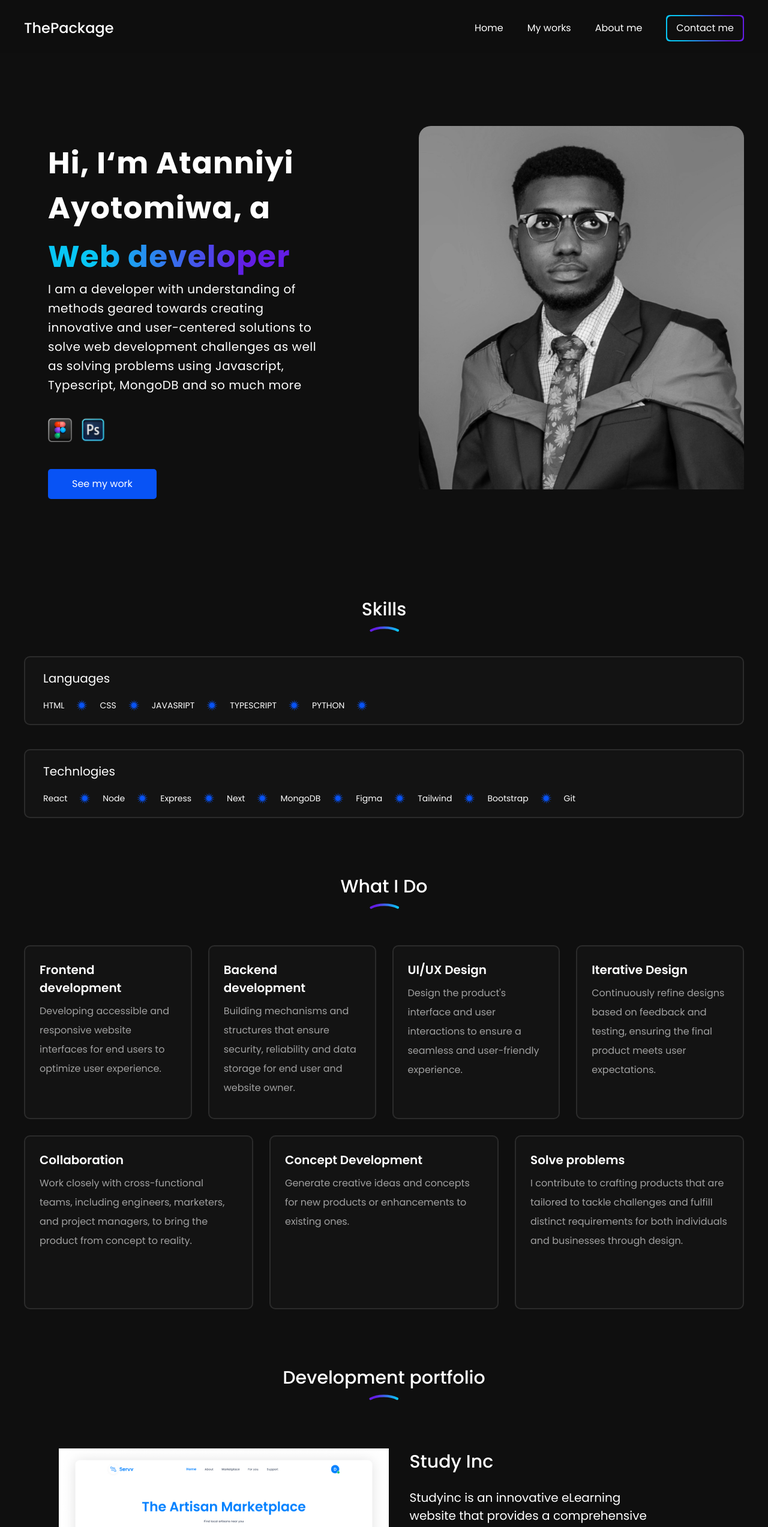
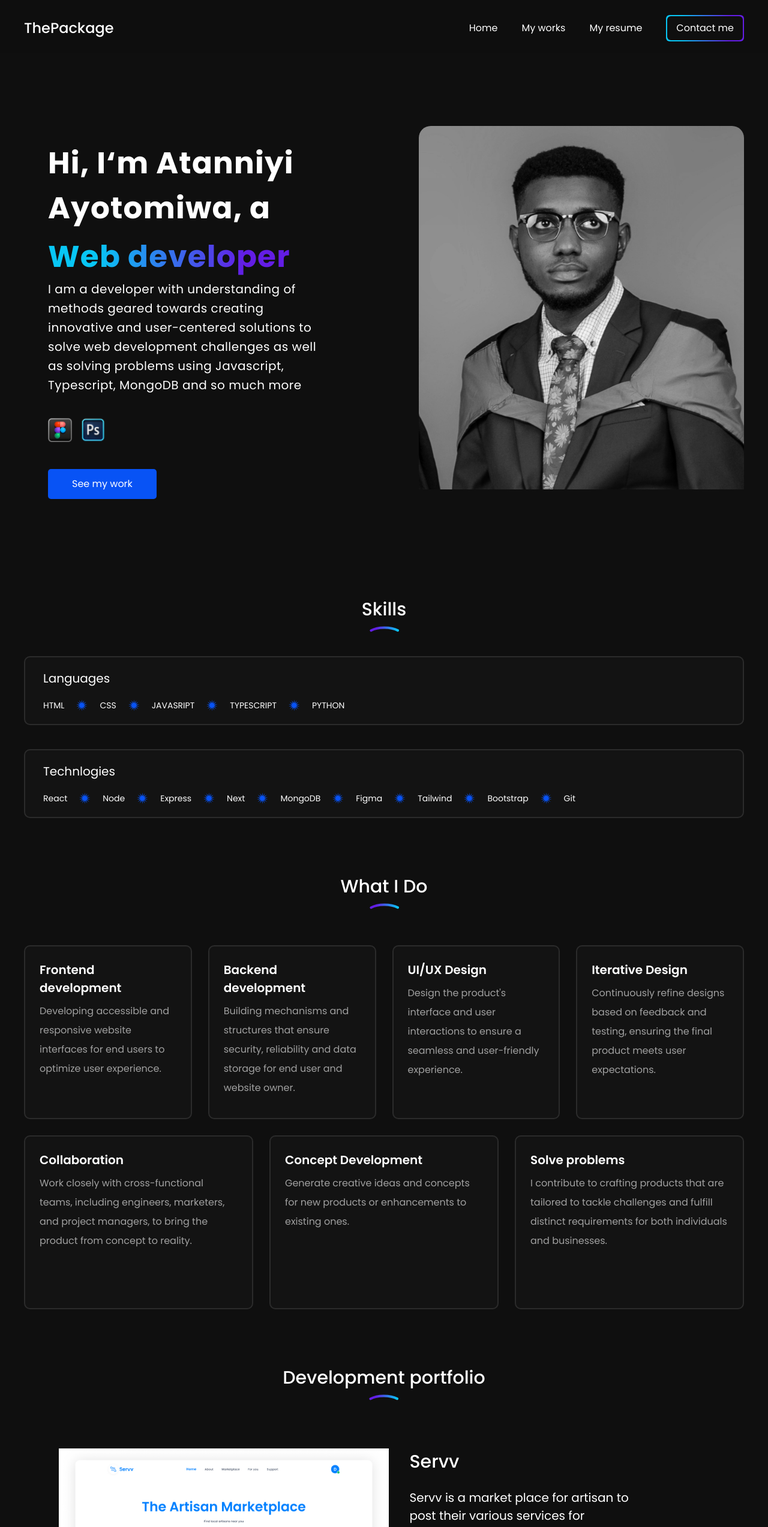
Before and after one commit to Ayotowiwa/myporfolio, a Next.js app: page / in a window 1280 px wide. Shown: the top 2546 px of the page at 60% size. Built offline with nearby package versions, Linux system fonts and the light colour scheme.

Commit message:
linked my resume

```diff
--- a/src/app/about/page.tsx
+++ b/src/app/about/page.tsx
@@ -86,7 +86,7 @@ export default function AboutPage() {
               src={PSIcon}
               alt="tools used icon"
             />
-            <p>Adobe Ps</p>
+            <p>VS code</p>
           </div>
         </div>
       </div>
@@ -137,7 +137,7 @@ export default function AboutPage() {
           <Image src={curveUnderIcon} alt=" underline curve " />
         </div>
         <div className="flex gap-[128px] justify-center items-center ">
-          <form
+          {/* <form
             id="contact-form"
             action="submit"
             // method="post"
@@ -183,7 +183,7 @@ export default function AboutPage() {
               onSubmit={handleSubmit}
               className=" cursor-pointer bg-[#7046DB] text-[20px] text-[#ffffff] py-[14px] px-[20px] w-fit md:mx-0 mx-auto rounded-[5px] "
             />
-          </form>
+          </form> */}
           <Image
             className=" hidden md:flex "
             src={resumeImage}
--- a/src/app/components/navbar.tsx
+++ b/src/app/components/navbar.tsx
@@ -31,8 +31,8 @@ export default function NavBar() {
             </a>
           </li>
           <li className="flex">
-            <Link onClick={closeMenu} href="/about">
-              About me
+            <Link onClick={closeMenu} href="../#resume">
+              My resume
             </Link>
           </li>
           <li>
@@ -59,8 +59,8 @@ export default function NavBar() {
               </a>
             </li>
             <li className="flex justify-center py-[14px] w-[80%] mx-auto rounded-[10px] ">
-              <Link onClick={closeMenu} href="/about">
-                About me
+              <Link onClick={closeMenu} href="#resume">
+                My resume
               </Link>
             </li>
             <li>
--- a/src/app/page.tsx
+++ b/src/app/page.tsx
@@ -27,6 +27,7 @@ import LinkedIcon from "../assets/linkedin-icon.svg";
 import WAIcon from "../assets/wa-icon.svg";
 import BehanceIcon from "../assets/behance-icon.svg";
 import FigmaIcon from "../assets/volumetric-figma-icon.png";
+import resumeImage from "../assets/cand-res-brief.png";
 import Image from "next/image";
 import { useState } from "react";
 import Link from "next/link";
@@ -34,31 +35,31 @@ import Link from "next/link";
 const caseStudies = [
   {
     image: casestudy1,
-    title: "Study Inc",
+    title: "Servv",
     description:
-      "Studyinc is an innovative eLearning website that provides a comprehensive platform for students to enhance their knowledge and skills in various academic fields. With its user-friendly interface and interactive features, Studyinc makes learning easy and engaging. ",
-    link: "https://www.behance.net/gallery/166448315/STUDYINCCASE-STUDY",
+      "Servv is a market place for artisan to post their various services for customers to hire. It serves as a means for both artisan and customer to locate each other conveniently. ",
+    link: "https://servvmarketplace.netlify.app/",
   },
   {
     image: casestudy2,
-    title: "Go Sounds",
+    title: "Gpt-3",
     description:
-      "Go sounds is an online music streaming application which users can stream any music genre of their choice with different artist.",
-    link: "https://www.behance.net/gallery/162145343/GOSOUNDS-CASE-STUDY",
+      "Gpt-3 is a website wher you find all sort of news about AI. Various updates and new features that are availablr in AI. All news AI is can be found here.",
+    link: "https://aiwebsite-kd.netlify.app/",
   },
   {
     image: casestudy3,
-    title: "Alpha Designs",
+    title: "C-bake",
     description:
-      "Alpha designs is a website designed for companies, business owners and entrepreneurs to easily get their business the graphics presence it needs it solves the challenge people usually go through when contacting the right designers when design services are needed.",
-    link: "https://www.behance.net/gallery/162905137/ALPHA-DESIGNS-CASE-STUDY",
+      "C-bake is a website for a bakery in which they post their various products. It serves as a means for customers to purchase and also for advertisement of their various new products.",
+    link: "https://bakerywebsite-kd.netlify.app/",
   },
   {
     image: casestudy4,
-    title: "Fitmeal",
+    title: "Snap",
     description:
-      "Fitmeal is a mobile application designed to be used by users to choose and order meals that best suite their taste which include varieties of meal with different categories.",
-    link: "https://www.behance.net/gallery/162464963/FITMEAL-(CASE-STUDY)",
+    "Snap is a website developed to link up various tech individuals to work remotely. If you have a product or you require the knowhow of people in the tech field, snap is the site for you.  ",
+    link: "https://snap-kd.netlify.app/",
   },
   {
     image: casestudy5,
@@ -239,8 +240,6 @@ export default function Home() {
               <p className=" w-fit ">TYPESCRIPT</p>
               <Image src={StarCircleIcon} alt=" mcircle curve " />
               <p className=" w-fit ">PYTHON</p>
-              <Image src={StarCircleIcon} alt=" star circle curve " />
-              <p className=" w-fit "></p>
             </div>
           </div>
           <div className="py-20px bg-[#131313] rounded-[10px] border-solid border-[2px] border-[#FFFFFF1A] px-[30px] py-[20px]  ">
@@ -299,7 +298,7 @@ export default function Home() {
             />
             <WhatDoCard
               title="Solve problems"
-              description="I contribute to crafting products that are tailored to tackle challenges and fulfill distinct requirements for both individuals and businesses through design."
+              description="I contribute to crafting products that are tailored to tackle challenges and fulfill distinct requirements for both individuals and businesses."
             />
           </div>
         </div>
@@ -324,7 +323,20 @@ export default function Home() {
             ))}
           </div>
         </div>
+        <div className="socials flex flex-col md:gap-[60px] gap-[30px] text-[14px]  ">
+        <div className=" flex flex-col gap-[5px] items-center justify-center " id="resume">
+          <h1 className=" text-[30px] font-medium ">My Resume</h1>
+          <Image src={curveUnderIcon} alt=" underline curve " />
+        </div>
+        <div className="flex gap-[128px] justify-center items-center ">
 
+          <Image
+            className=" md:flex "
+            src={resumeImage}
+            alt="contact person avatar"
+          />
+        </div>
+      </div>
         <div className="contact-me flex flex-col gap-[80px] ">
           <div className=" flex flex-col gap-[5px] items-center justify-center ">
             <h1 className=" text-[30px] font-medium ">Contact me</h1>
@@ -407,7 +419,6 @@ export default function Home() {
             />
           </div>
         </div>
-
         <div className="socials flex flex-col gap-[60px] ">
           <div className=" flex flex-col gap-[5px] items-center justify-center ">
             <h1 className=" text-[30px] font-medium ">Socials</h1>
@@ -443,7 +454,7 @@ export default function Home() {
                 src={BehanceIcon}
                 alt=" behance social media icon"
               />
-              <a className=" underline " href="https://wa.link/dbk5bf">
+              <a className=" underline " href="">
                 Ayotowiwa
               </a>
             </div>
```
